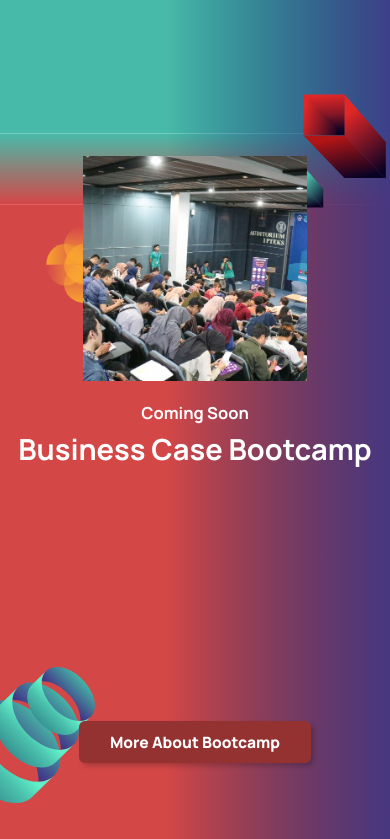
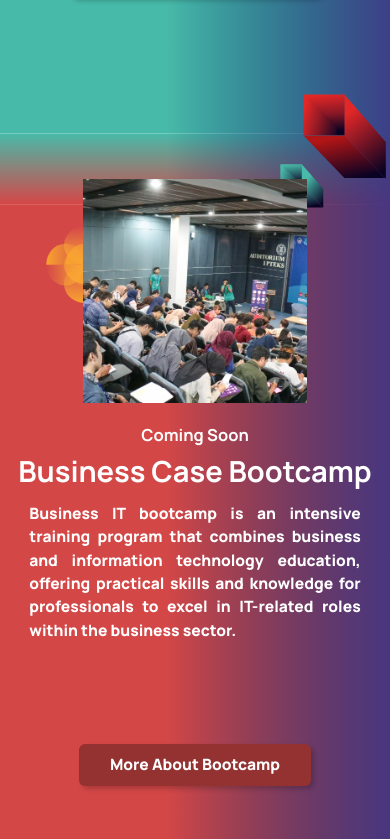
Before and after one commit to syahrialalzaidan/web-bist-league, a Next.js app: page / in a window 390 px wide. Shown: the part 3002-3841 px from the top of the page. Built offline with nearby package versions, Linux system fonts and the light colour scheme; a web font is replaced by a local one.

Commit message:
Landing Page
Modify Mobile view in Bootcamp section

```diff
--- a/src/app/landing.module.css
+++ b/src/app/landing.module.css
@@ -1256,6 +1256,7 @@
     /* font-size: 2vh; */
     font-size: 4vw;
     box-shadow: 3px 3px 5px 0px rgba(0, 0, 0, 0.2);
+    margin-top: 7vw;
   }
 
   .bootcampImageDiv {
@@ -1271,7 +1272,7 @@
     font-size: 4vw;
     box-shadow: 3px 3px 5px 0px rgba(0, 0, 0, 0.2);
     border-radius: 6px;
-    margin-top: 62vw;
+    margin-top: 26vw;
   }
 
   .miniChallengeImageDiv {
--- a/src/app/page.tsx
+++ b/src/app/page.tsx
@@ -488,7 +488,6 @@ export default function Home() {
               >
                 More About Competition
               </button>
-
               {/* Bootcamp Component Mobile */}
               <div className={`${css.bootcampImageDiv}`}>
                 <img
@@ -503,14 +502,17 @@ export default function Home() {
               <h1 className={`${css.activitiesTitle}`}>
                 Business Case Bootcamp
               </h1>
-              <p className={`${css.activitiesText}`}></p>
+              <p className={`${css.activitiesText}`}>Business IT bootcamp is
+              an intensive training program that combines business and
+              information technology education, offering practical skills and
+              knowledge for professionals to excel in IT-related roles within
+              the business sector.</p>
               <button
                 className={`${css.bootcampButton} bg-[#943232]`}
                 onClick={() => router.push("/bootcamp")}
               >
                 More About Bootcamp
               </button>
-
               {/* Mini Challenge Component Mobile */}
               <div className={`${css.miniChallengeImageDiv}`}>
                 <img
@@ -521,7 +523,6 @@ export default function Home() {
                   width="57.5vw"
                 />
               </div>
-
               <p className={`${css.activitiesDate}`}>Coming Soon</p>
               <h1 className={`${css.activitiesTitle}`}>Mini Challenge</h1>
               <p className={`${css.activitiesText}`}>
@@ -535,7 +536,6 @@ export default function Home() {
               >
                 More About Mini Challenge
               </button>
-
               {/* Webinar Component Mobile */}
               <div className={`${css.webinarImageDiv}`}>
                 <img
@@ -546,7 +546,6 @@ export default function Home() {
                   width="57.5vw"
                 />
               </div>
-
               <p className={`${css.activitiesDate}`}>Coming Soon</p>
               <h1 className={`${css.activitiesTitle}`}>Webinar</h1>
               <p className={`${css.activitiesText}`}>
```
Also changed, not shown: public/images/landingpage/landingPageBackgroundMobileTrimmed.svg.
